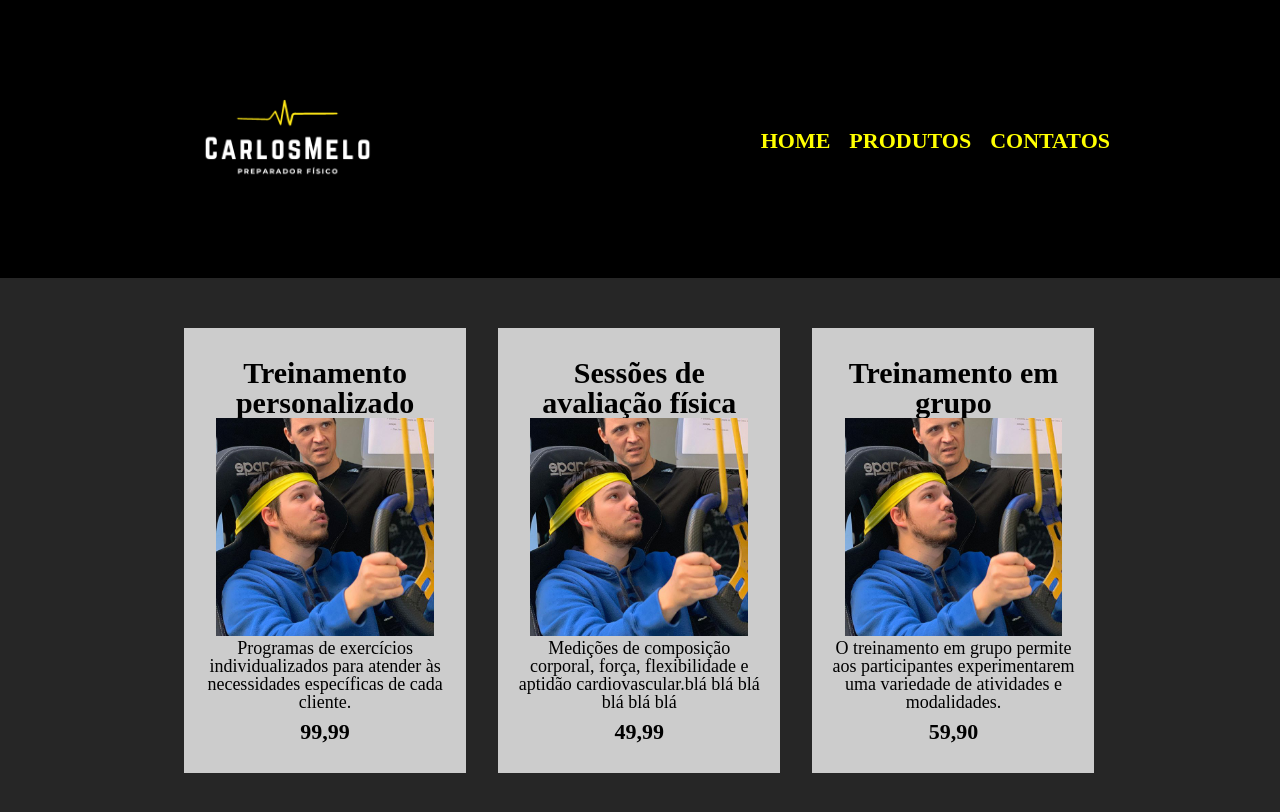
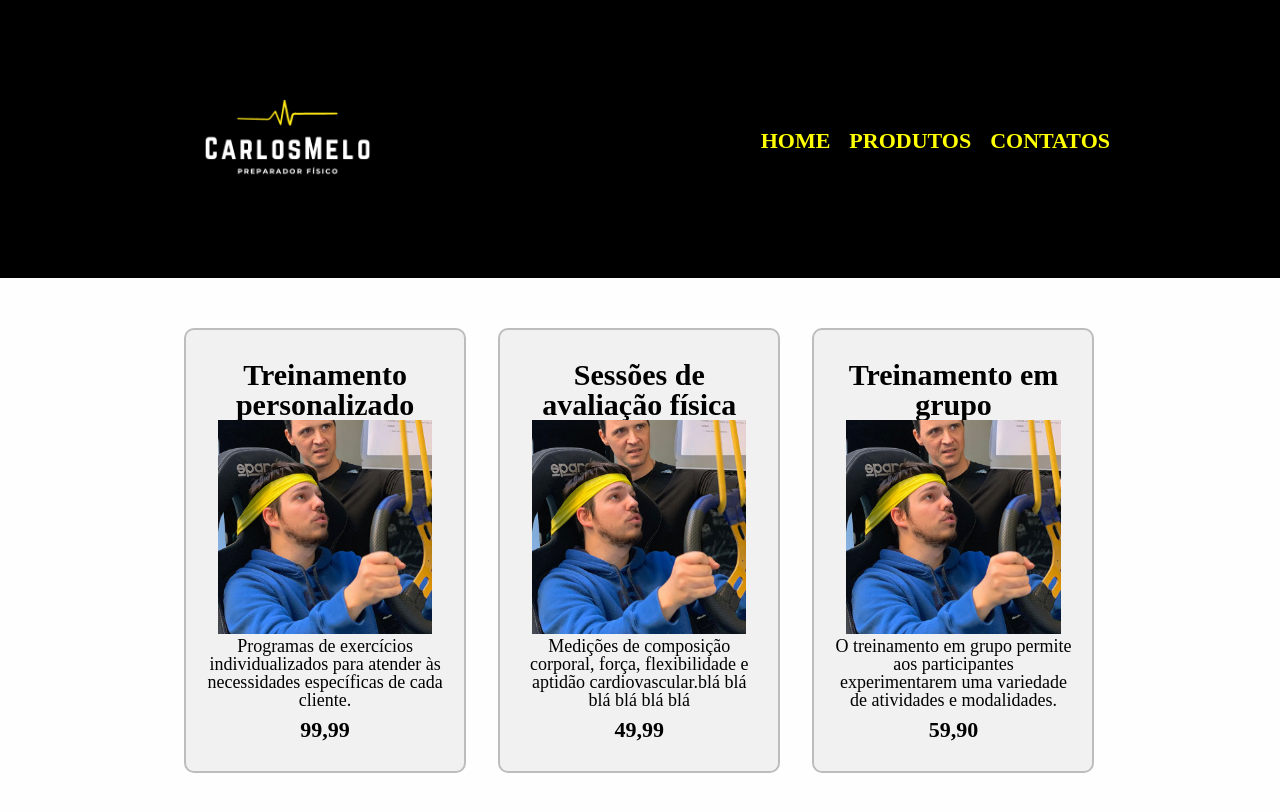
Before and after one commit to CarolineMelo/Trilha-Desenvolve-Full-Stack, a plain HTML site: page HTML5eCSS3/produtos.html in a window 1280 px wide. Drawn offline with Linux system fonts and the light colour scheme.

Commit message:
aula lidando com bordas

```diff
--- a/HTML5eCSS3/produtos.css
+++ b/HTML5eCSS3/produtos.css
@@ -1,5 +1,5 @@
 body{
-    background: rgb(38, 38, 38);
+    background: rgb(255, 254, 254);
 }
 header{
     background:rgb(0, 0, 0);
@@ -40,10 +40,15 @@ nav a{
     text-align: center;
     width: 30%;
     vertical-align: top;
-    background: #CCCCCC;
+    background: #f1f1f1;
     margin: 0 1.5%;
     padding: 30px 20px;
     box-sizing: border-box;
+    /* border-color: #fada0d;
+    border-width: 2px;
+    border-style: solid; (Tudo isso pode ser subirtituido por um único comando: */
+    border: 2px solid #bebdbd;
+    border-radius: 10px;
 }
 
 .produtos h2{
```
